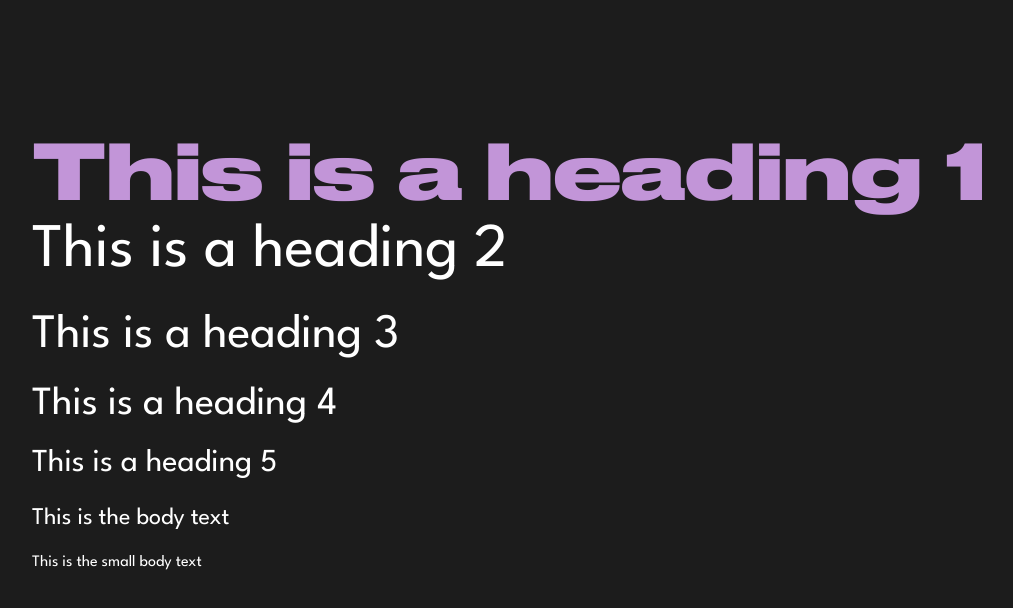
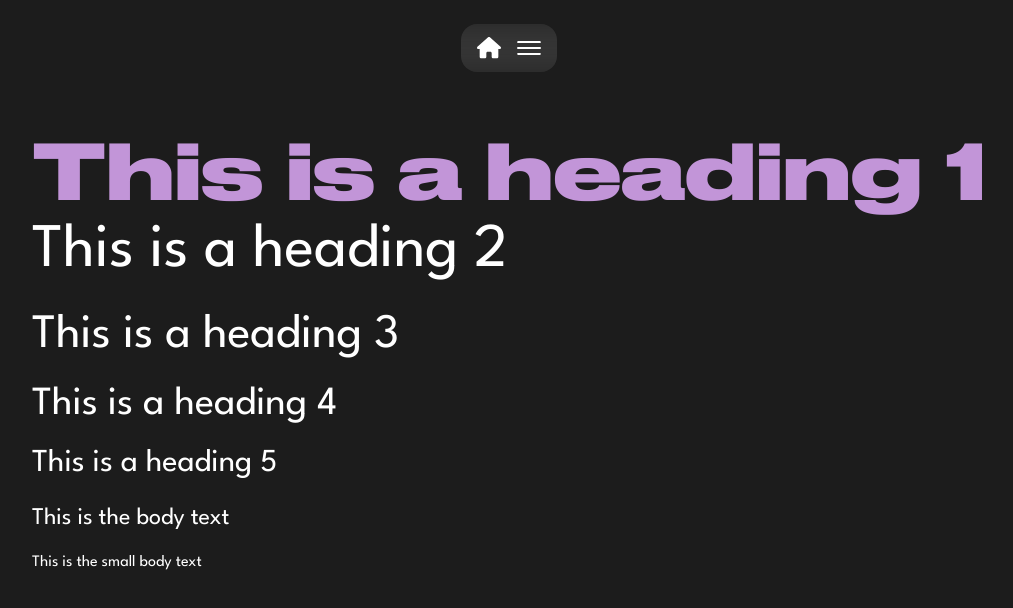
Before and after one commit to JordiSuijkerbuijk/project-liana, a Next.js app: page /typography in a window 1280 px wide. Shown: the top 608 px of the page, without its empty margins (131-1144 px from the left). Built offline with nearby package versions, Linux system fonts and the light colour scheme.

Commit message:
Initial version testing

```diff
--- a/app/globals.css
+++ b/app/globals.css
@@ -72,9 +72,12 @@ body {
   color: #ffffff
 }
 
-
 .lineAnimation path {
   stroke-dasharray: 1;
   stroke-dashoffset: 0;
   stroke: linear-gradient(to right, #e5405e 0%, #e5405e 15%, rgba(46,2014,113,0.8) 30%, rgba(39,174,96,0.3)45%,#3fffa2 60%, #1a9be0 73%, #ba68ed 100%)
 }
+
+.clip-rounded {
+  clip-path: inset(0 0 0 0 round 1rem)
+}
--- a/app/layout.tsx
+++ b/app/layout.tsx
@@ -1,5 +1,6 @@
 import LenisInstantiator from "@/components/LenisInstantiator";
 import { League_Spartan } from "next/font/google";
+import Navbar from '@/components/Navbar';
 import "./globals.css";
 
 const leagueSpartan = League_Spartan({
@@ -20,7 +21,10 @@ export default function RootLayout({
   return (
     <html lang="en">
       <LenisInstantiator>
-        <body className={leagueSpartan.className}>{children}</body>
+        <body className={leagueSpartan.className}>
+          <Navbar />
+          {children}
+        </body>
       </LenisInstantiator>
     </html>
   );
--- /dev/null
+++ b/components/Icon/Icon.tsx
@@ -0,0 +1,24 @@
+import Home from './types/Home'
+
+export type IconItemProps = {
+  className?: string;
+  pathClass?: string;
+};
+
+const iconsMap = {
+  home: Home
+}
+
+type IconProps = {
+  type: keyof typeof iconsMap;
+  className?: string;
+  pathClass?: string;
+};
+
+export const Icon = ({ type, className, pathClass, ...rest }: IconProps): JSX.Element | null => {
+  const IconComp = iconsMap[type];
+  if (!IconComp) return null;
+  return <IconComp className={className} pathClass={pathClass} {...rest} />;
+};
+
+export default Icon;
--- /dev/null
+++ b/components/Icon/types/Home.tsx
@@ -0,0 +1,7 @@
+import { IconItemProps } from '../Icon';
+
+export default function Home({className} : IconItemProps ){
+  return <svg viewBox="0 0 576 512" className={className}>
+    <path d="M575.8 255.5c0 18-15 32.1-32 32.1h-32l.7 160.2c0 2.7-.2 5.4-.5 8.1V472c0 22.1-17.9 40-40 40h-16c-1.1 0-2.2 0-3.3-.1-1.4.1-2.8.1-4.2.1H392c-22.1 0-40-17.9-40-40v-88c0-17.7-14.3-32-32-32h-64c-17.7 0-32 14.3-32 32v88c0 22.1-17.9 40-40 40h-55.9c-1.5 0-3-.1-4.5-.2-1.2.1-2.4.2-3.6.2h-16c-22.1 0-40-17.9-40-40V360c0-.9 0-1.9.1-2.8v-69.6H32c-18 0-32-14-32-32.1 0-9 3-17 10-24L266.4 8c7-7 15-8 22-8s15 2 21 7l255.4 224.5c8 7 12 15 11 24z"/>
+  </svg>
+}
--- /dev/null
+++ b/components/Navbar.tsx
@@ -0,0 +1,99 @@
+'use client';
+
+import Link from 'next/link';
+import Icon from '@/components/Icon/Icon';
+import Container from '@/components/Container';
+import anime from 'animejs';
+import clsx from 'clsx';
+
+import { useState, useRef } from 'react'
+
+
+const mockMenu = [
+  {
+    label: "Projects",
+    link: '/projects',
+    iconType: "home"
+  },
+  {
+    label: 'About us',
+    link: '/about-us',
+    iconType: "home"
+  },
+  {
+    label: 'Contact',
+    link: '/contact',
+    iconType: "home"
+  }
+]
+
+export default function NavBar(){
+  const [menuIsOpen, setMenuIsOpen] = useState(false);
+  const barRef = useRef<HTMLDivElement>(null)
+  const hamburgerContentContainer = useRef<HTMLDivElement>(null)
+
+  function handleBurgerClick(){
+    const tl = anime.timeline({
+      easing: 'easeInOutCubic',
+      duration: 400,
+      autoplay: false
+    });
+    if(menuIsOpen) {
+      tl.add({
+        targets: hamburgerContentContainer.current,
+        height: '0'
+      }).add({
+        targets: barRef.current,
+        width: '6rem'
+      }, 250)
+
+    } else {
+      tl.add({
+        targets: barRef?.current,
+        width: '15.625rem',
+      }).add({
+        targets: hamburgerContentContainer.current,
+        height: ['0', hamburgerContentContainer.current?.scrollHeight]
+      }, 250)
+    }
+    tl.play();
+    setMenuIsOpen(!menuIsOpen);
+  }
+
+return (<div className="fixed z-20 w-full top-6">
+      <Container className="flex justify-center">
+        <div className="w-24 px-4 py-2 clip-rounded" ref={barRef}>
+          <span className="absolute inset-0 inline-block w-full h-full bg-background-tint/80 blur-xl -z-10"/>
+          {/* Outer items */}
+            <div className="relative flex items-center justify-between w-full gap-x-4">
+              <Link href="/" aria-label="Go to homepage">
+                <Icon type="home" className="w-6 fill-white" />
+              </Link>
+              <button className="flex flex-col items-center justify-center w-8 h-8 gap-y-1 clip-rounded" aria-label={`${menuIsOpen ? "Close" : "Open"} menu`} onClick={handleBurgerClick}>
+                <span className="inline-block w-6 h-0.5 rounded-3xl bg-white" />
+                <span className="inline-block w-6 h-0.5 rounded-3xl bg-white" />
+                <span className="inline-block w-6 h-0.5 rounded-3xl bg-white" />
+              </button>
+            </div>
+            <div className={clsx("h-0 -translate-x-4 overflow-hidden", menuIsOpen ? "w-[calc(100%_+_2rem)]" : "w-[15.625rem]")} ref={hamburgerContentContainer}>
+              <nav className="px-4 py-2">
+                <ul>
+                  {/* TODO: Connect to Prismic */}
+                  {mockMenu.map((item) => {
+                    return <li key={item.link}>
+                      <Link href={item.link} className="relative inline-flex justify-between w-full gap-x-2 text-body group">
+                        <span className="absolute inset-0 w-[calc(100%_+_1rem)] -translate-x-2 transition-opacity opacity-0 bg-gradient-to-br from-gradient-purple to-gradient-pink rounded-xl -z-10 group-hover:opacity-100"/>
+                        {/* <span className="inline-block w-2 h-2 translate-y-1.5 rounded-full bg-gradient-to-br from-gradient-purple to to-gradient-pink" /> */}
+                        {item.label}
+                        <Icon type={item.iconType} className="w-6" />
+                      </Link>
+                    </li>
+                  })}
+                </ul>
+              </nav>
+            </div>
+          </div>
+        </Container>
+    </div>
+  )
+}
--- a/components/OnScrollLine.tsx
+++ b/components/OnScrollLine.tsx
@@ -22,7 +22,6 @@ export default function OnScrollLine() {
 
   const sectionContainer = useScroll(
     (progress) => {
-      console.log('progress', progress);
       playScrollBasedAnimation(progress * 2, timelineRef.current);
     },
     {
@@ -40,8 +39,8 @@ export default function OnScrollLine() {
         <svg viewBox='0 0 2000 2000' className='lineAnimation'>
           <defs>
             <linearGradient id='linear' x1='0%' y1='0%' x2='100%' y2='0%'>
-              <stop offset='0%' stop-color='#c295d8' />
-              <stop offset='100%' stop-color='#f1c6d3' />
+              <stop offset='0%' stopColor='#c295d8' />
+              <stop offset='100%' stopColor='#f1c6d3' />
             </linearGradient>
           </defs>
           <path
--- a/tailwind.config.js
+++ b/tailwind.config.js
@@ -10,7 +10,12 @@ module.exports = {
     colors: {
       purple: '#c295d8',
       'purple-light': '#c295d880',
-      pink: '#f1c6d3'
+      pink: '#f1c6d3',
+      white: '#fff',
+      background: '#1c1c1c',
+      "background-tint": "#494949",
+      "gradient-purple": "#c295d8",
+      "gradient-pink": "#f1c6d3"
     },
     fontFamily: {
       "ppmori-regular": "ppmori-regular",
@@ -34,6 +39,16 @@ module.exports = {
           "var(--tiny-body-text-line-height)",
         ],
       },
+      scale: {
+        33: '0.33',
+        66: '0.66'
+      },
+      transitionTimingFunction: {
+        'custom-ease-in': 'cubic-bezier(.12,0,.66,.04)'
+      },
+      transitionDuration: {
+        DEFAULT: '300ms'
+      }
     },
   },
   plugins: [],
```
